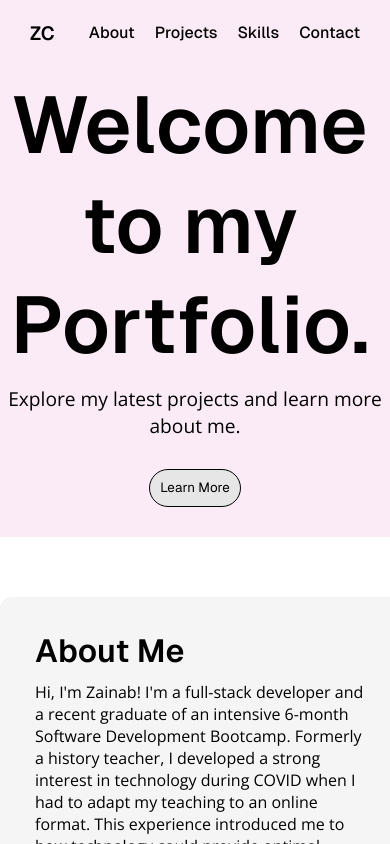
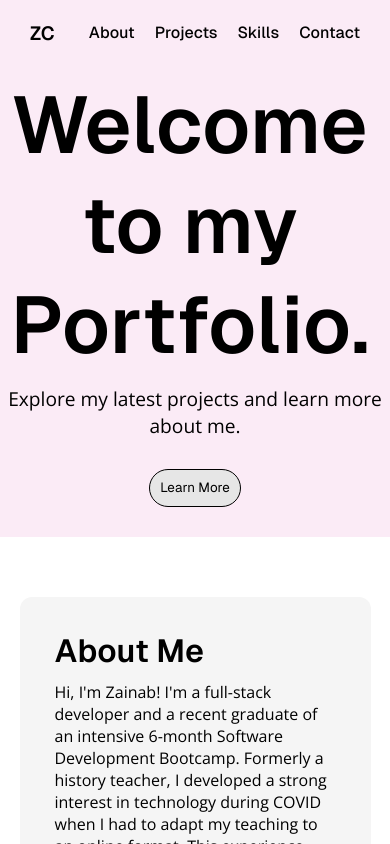
Before and after one commit to zainabch123/updated-portfolio-react-app, a React (Vite) app: page / in a window 390 px wide. Built offline with nearby package versions, Linux system fonts and the light colour scheme.

Commit message:
Updated about me responsiveness

```diff
--- a/src/AboutMe/aboutMe.css
+++ b/src/AboutMe/aboutMe.css
@@ -2,8 +2,7 @@
   display: flex;
   flex-direction: column;
   justify-content: center;
-  justify-items: center;
-  padding: 60px 0px 60px 0px;
+  padding: 60px 0px;
 }
 
 .about-elements {
@@ -18,9 +17,9 @@
 .about-me-text {
   width: 100%;
   max-width: 470px;
-  height: 450px;
   padding: 35px;
   border-radius: 12px;
+  min-height: 450px;
 }
 
 .about-me-text h2,
@@ -69,9 +68,8 @@
 }
 
 .about-me-image {
-  max-height: 450px;
+  width: 100%;
   max-width: 450px;
-  align-content: center;
   text-align: center;
   border-radius: 12px;
 
@@ -79,28 +77,30 @@
 
 .about-me-image img {
   width: 100%;
-  height: 100%;
+  height: auto;
    border-radius: 12px;
   object-fit: cover;
   object-position: center;
 
 }
-
-@media (max-width: 768px) {
+@media (max-width: 580px) {
   .about-me-text {
-    width: 400px;
-    height: 400px;
-  }
-
-  .about-me-image img {
-    width: 400px;
-    height: 400px;
+    width: 90%;
   }
 
   .about-me-text h2 {
     font-size: 2rem;
   }
+
   .about-me-text p {
     font-size: 1rem;
   }
+
+  .about-me-image {
+    width: 90%;
+  }
+
+  .social-links {
+    justify-content: end;
+  }
 }
```
